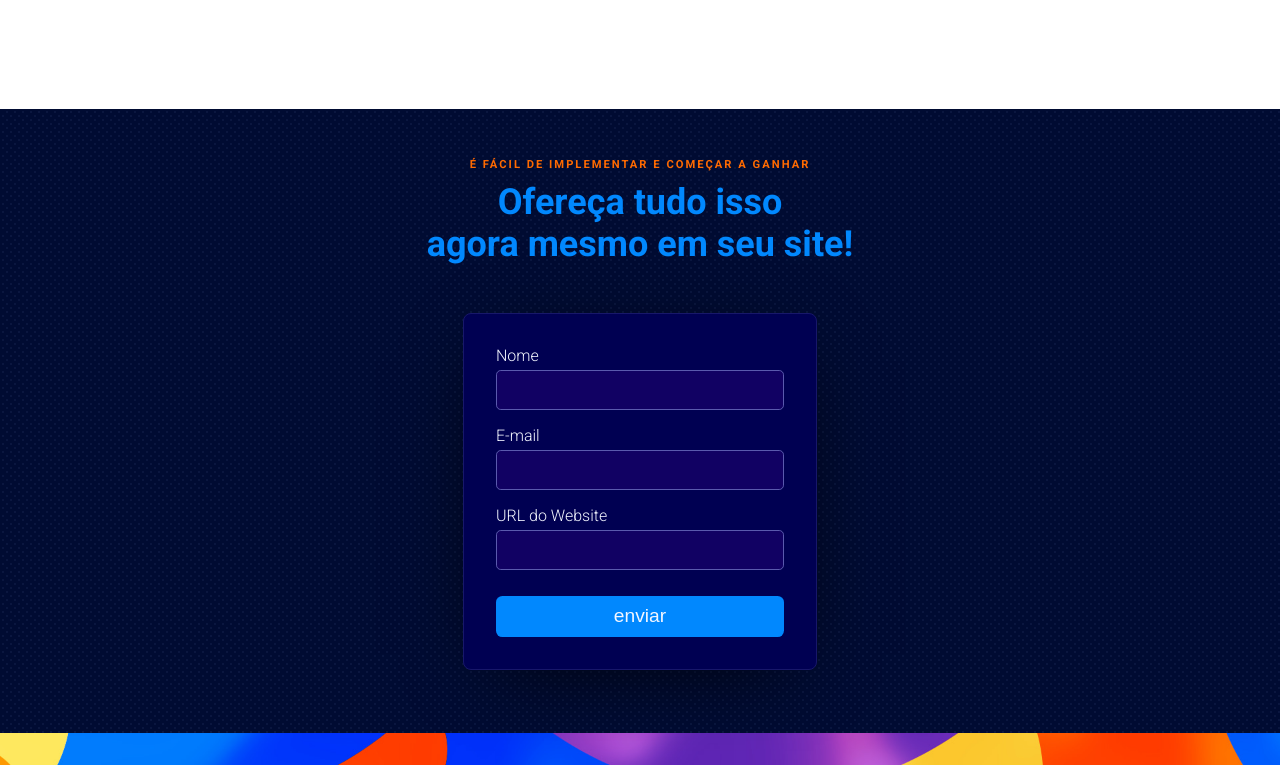
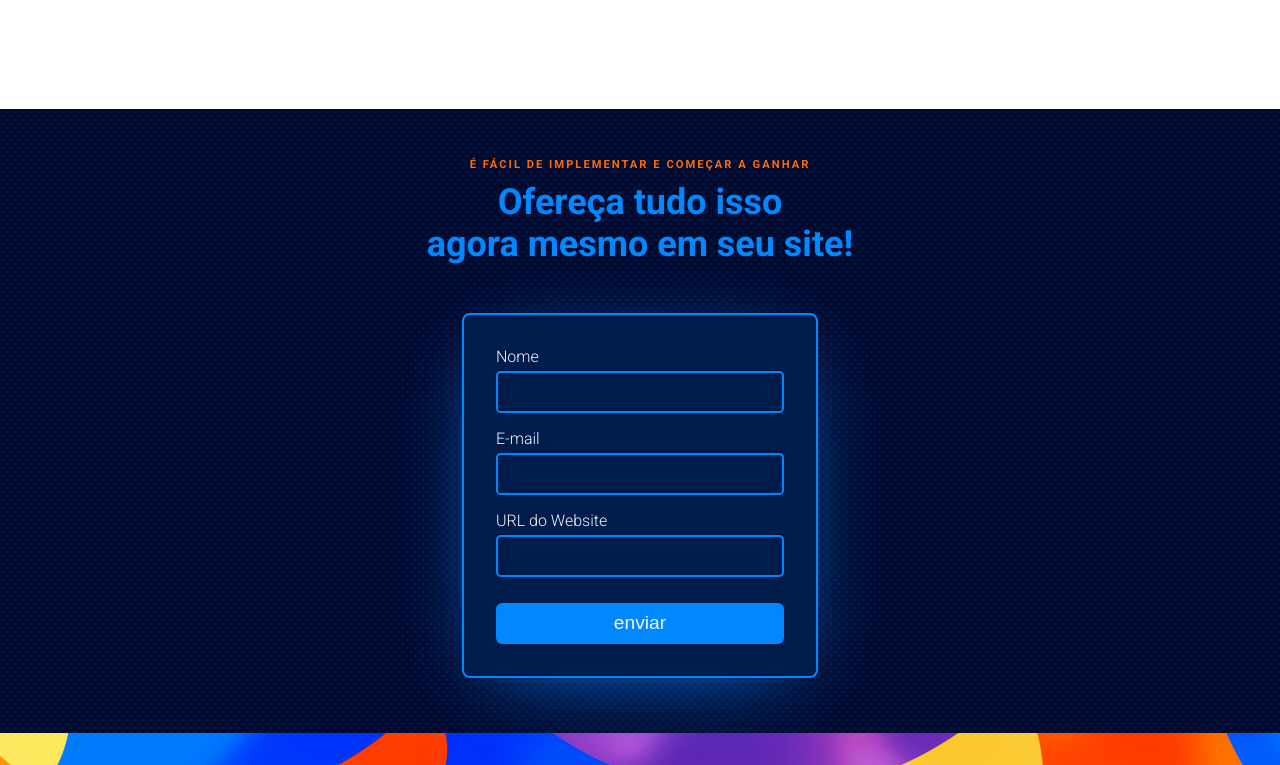
Before and after one commit to dehciappina/EasyContent_LP, a plain HTML site: page index.html in a window 1280 px wide. Shown: the part 5662-6427 px from the top of the page. Drawn offline with Linux system fonts and the light colour scheme.

Commit message:
Add files via upload

```diff
--- a/style.css
+++ b/style.css
@@ -396,25 +396,18 @@ h1 .title {
     font-weight: 300;
 } input {
     margin: 0.3rem 0 1rem 0;
-    background: #110163;
-    border: 1px solid #5A5AAD;
+    background: none;
+    border: 2px solid var(--blue-01);
     border-radius: 0.3rem;
     padding: 0.6rem 0.6rem;
     color: var(--white-01);
     font-size: 1rem;
-    transition: background-color 0.6s ease, border-color 0.6s ease;
+    transition: background-color 0.6s ease;
     font-weight: 300;
     font-family: 'Roboto', sans-serif;
 } input:focus {
-    background-color: #000053;
-    border: 1px solid #313184;
+    background-color: #17176A;
     outline: none;
-} input:nth-child(1):focus {
-
-}  input:nth-child(2):focus {
-
-}  input:nth-child(3):focus {
-
 } #submit {
     padding: 0.6rem 0;
     background: var(--blue-01);
@@ -587,9 +580,9 @@ h1 .title {
         padding: 2rem;
         margin: 3rem auto 0 auto;
         border-radius: 0.5rem;
-        box-shadow: 0 1rem 5rem -2rem black;
-        border: 1px solid #17176A;
-        background: #000052;
+        box-shadow: 0 1rem 5rem -2rem var(--blue-01);
+        border: 2px solid var(--blue-01);
+        background: var(--dark-02);
     }
 
 }
@@ -744,4 +737,8 @@ h1 .title {
         margin: 0 1vw;
     }
 
+} @media (min-width:1680px) {
+    html {
+        font-size:17px;
+    }
 }
```
